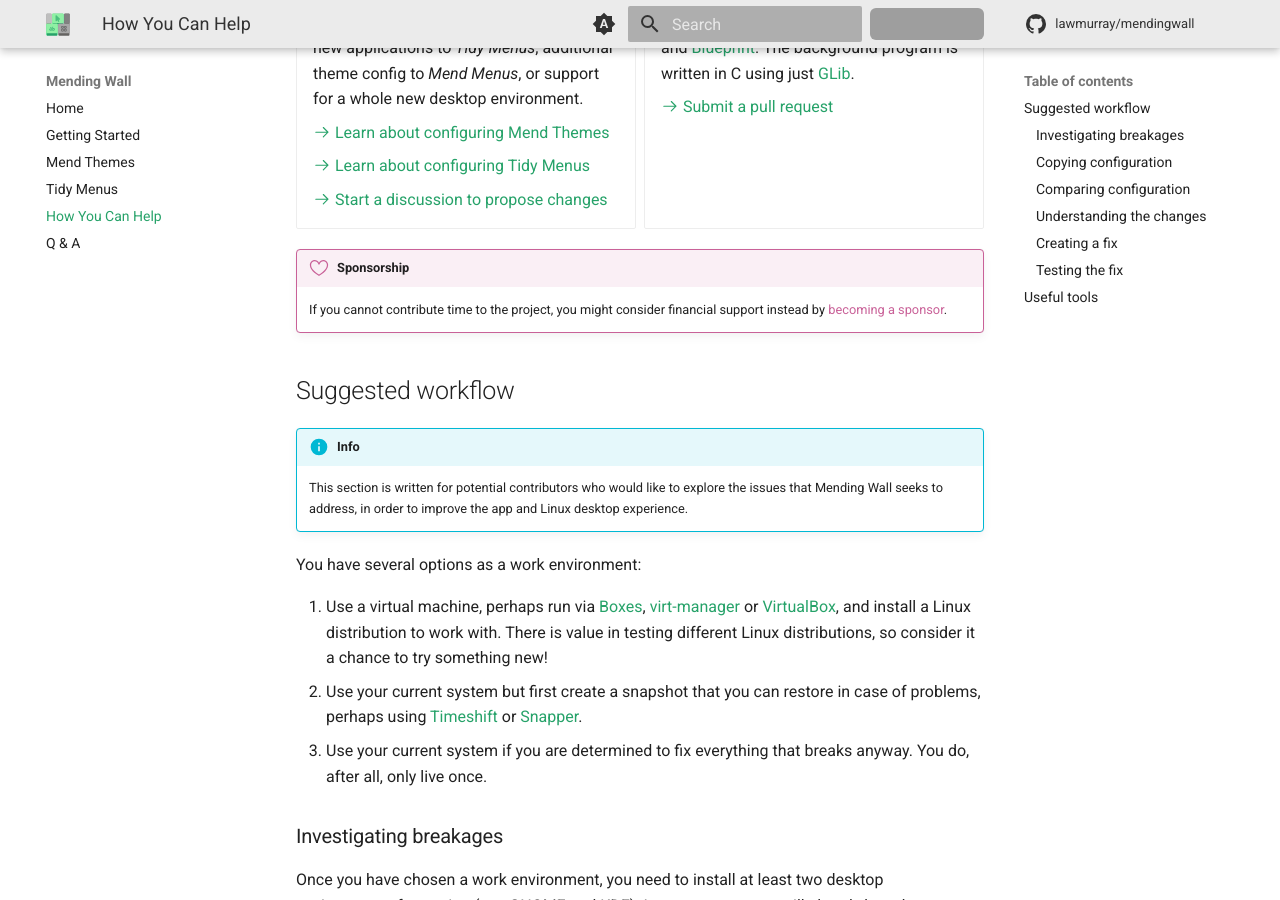
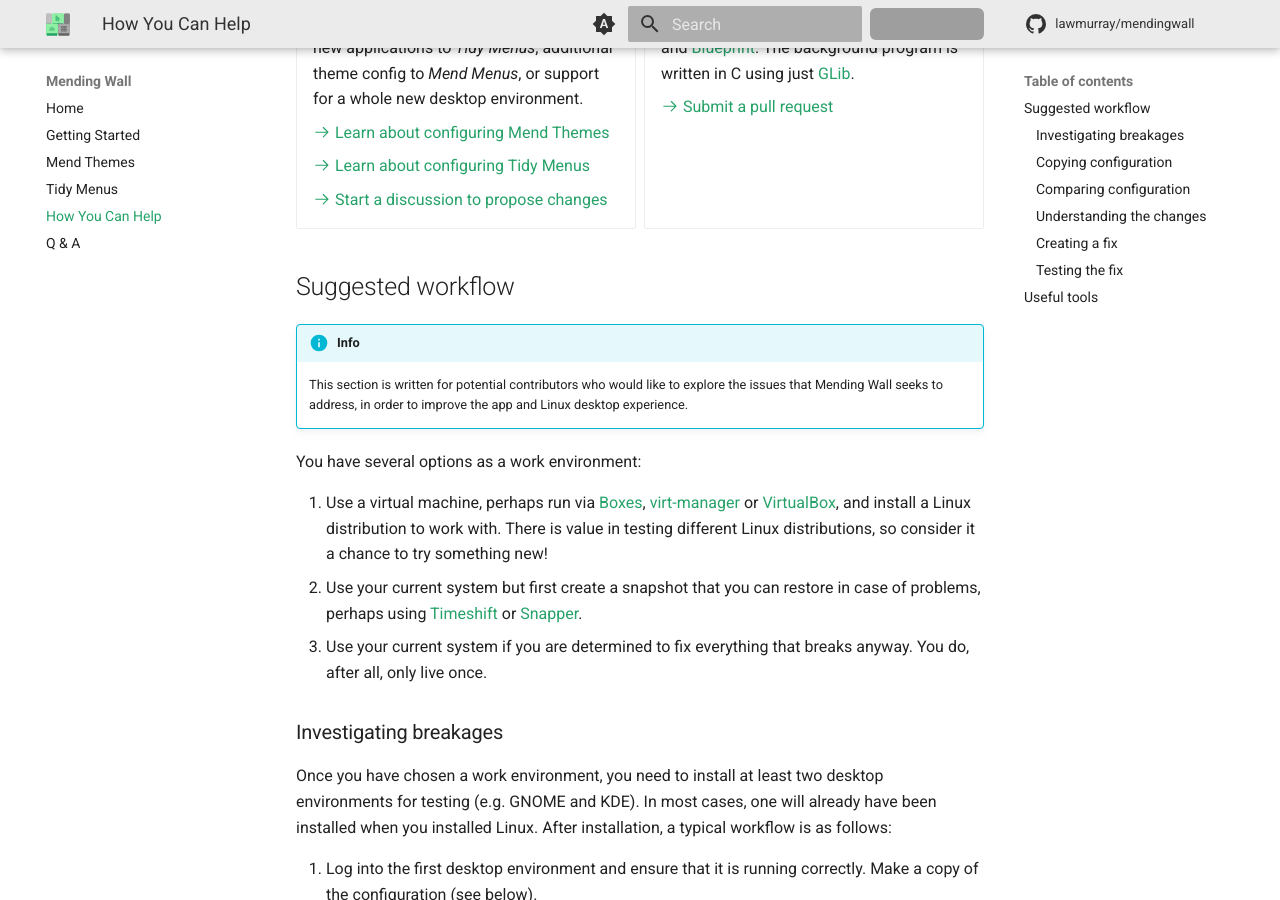
Before and after one commit to lawmurray/mendingwall, an MkDocs documentation site: the page built from docs/contributing.md, in a window 1280 px wide and 900 px high, scrolled down 654 px. Built offline with MkDocs 1.6.1 and Material for MkDocs 9.7.7, drawn with Linux system fonts in a browser that asks for light colours; comment, search, counter and statistics services are not loaded; grey boxes are pictures that could not be loaded.

Commit message:
Removed sponsorship banner from contributing page.

```diff
--- a/docs/contributing.md
+++ b/docs/contributing.md
@@ -41,10 +41,6 @@ Mending Wall is designed to make contributions as easy as possible, either with
     [:octicons-arrow-right-24: Submit a pull request](https://github.com/lawmurray/mendingwall/pull_requests)
 
 </div>
-
-!!! help "Sponsorship"
-    If you cannot contribute time to the project, you might consider financial support instead by [becoming a sponsor](https://github.com/sponsors/lawmurray).
-
 
 ## Suggested workflow
 
```
